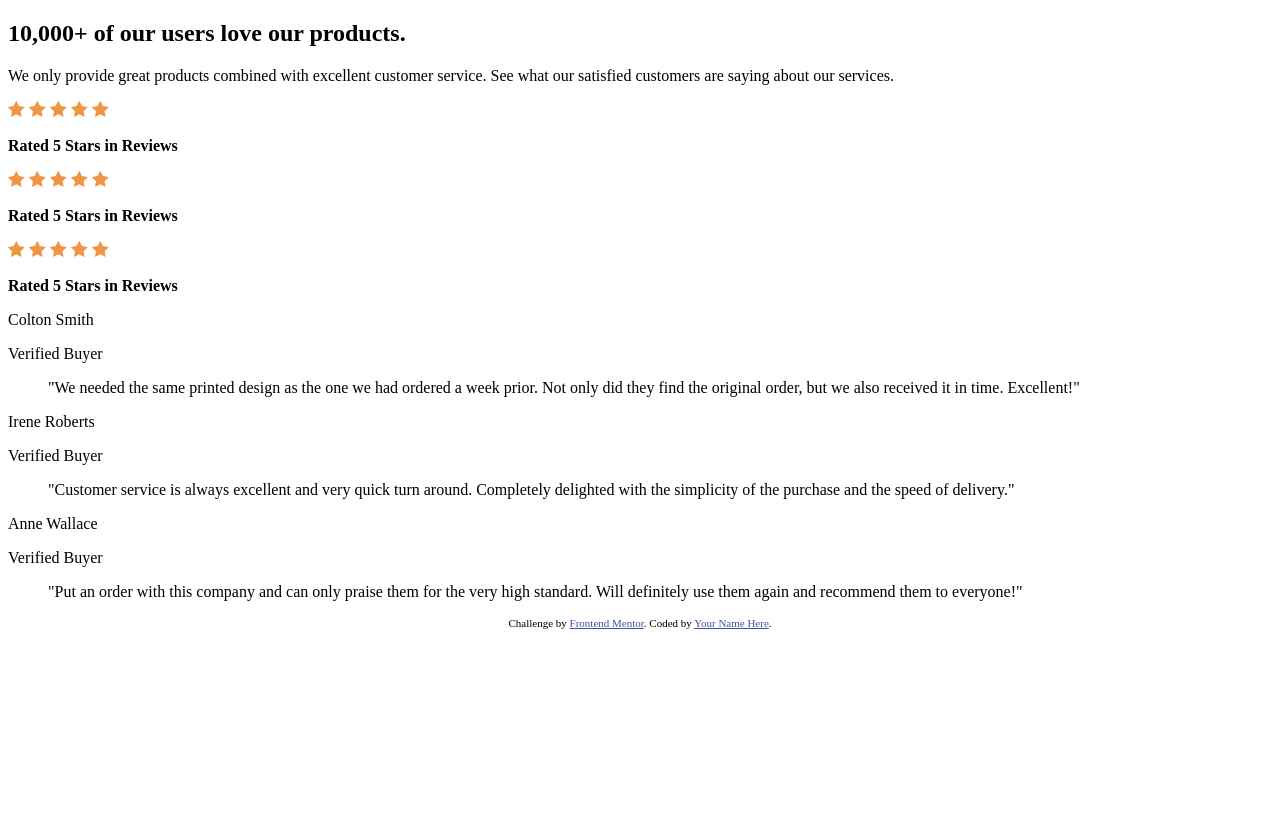
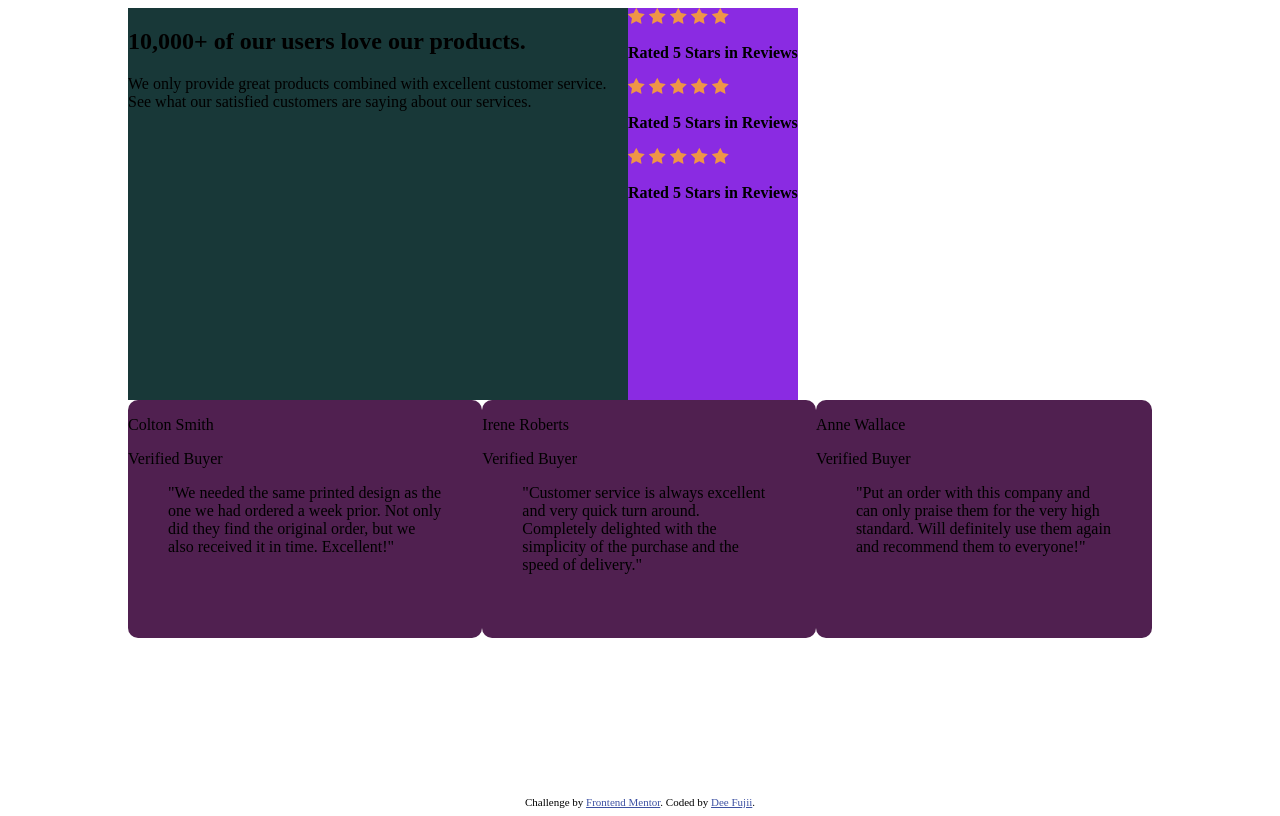
Before and after one commit to OutlawAkorra/Social-Proof-Challenge, a plain HTML site: page index.html in a window 1280 px wide. Drawn offline with Linux system fonts and the light colour scheme.

Commit message:
attempt to commit to branch ownwork  new css

```diff
--- a/index.html
+++ b/index.html
@@ -56,20 +56,20 @@
 
   <!--bottom of page with testimonial blocks-->
   <section class="bottom">
-    <div class="colton">
+    <div class="testi-card">
       <p class="testimonial-name">Colton Smith</p>
       <p class="testimonial-verified">Verified Buyer</p>
       <blockquote>"We needed the same printed design as the one we had ordered a week prior.
         Not only did they find the original order, but we also received it in time.
         Excellent!"</blockquote>
     </div>
-    <div class="irene">
+    <div class="testi-card">
       <p class="testimonial-name">Irene Roberts</p>
       <p class="testimonial-verified">Verified Buyer</p>
       <blockquote>"Customer service is always excellent and very quick turn around. Completely
         delighted with the simplicity of the purchase and the speed of delivery."</blockquote>
     </div>
-    <div class="anne">
+    <div class="testi-card">
       <p class="testimonial-name">Anne Wallace</p>
       <p class="testimonial-verified">Verified Buyer</p>
       <blockquote>"Put an order with this company and can only praise them for the very high
@@ -80,8 +80,9 @@
 
   <div class="attribution">
     Challenge by
-    <a href="https://www.frontendmentor.io?ref=challenge" target="_blank">Frontend Mentor</a>. Coded by <a href="#">Your
-      Name Here</a>.
+    <a href="https://www.frontendmentor.io?ref=challenge" target="_blank">Frontend Mentor</a>. Coded by <a
+      href=www.linkedin.com/in/dee-fujii-440614203">Dee
+      Fujii</a>.
   </div>
 </body>
 
--- a/style.css
+++ b/style.css
@@ -2,14 +2,57 @@
 /// Global /////
 /////////////*/
 
+html {
+      box-sizing: border-box;
+    }
+    *, *:before, *:after {
+      box-sizing: inherit;
+    }
+
+
+body {
+      height: 100vh;
+      display: flex;
+      flex-direction: column;
+      margin-left: 10%;
+      margin-right: 10%;
+
+}
+.top, .bottom {
+      display: flex;
+      flex-direction: row;
+      min-height: 49%;
+
+}
 /* //////////////////
 /// Top of page ////
 ///////////////////*/
 
+.top  {
+
+}
+.info {
+      background-color: rgb(24, 56, 56);
+
+      width: 500px;
+}
+
+.ratings {background-color: blueviolet;
+
+}
+
 /* //////////////////
 /// Bottom of page ////
 ///////////////////*/
+.bottom {
+      flex: 1 1 auto;
+}
 
+.testi-card {
+      background-color: hsl(300, 43%, 22%);
+      height: 60%;
+      border-radius: 10px;
+}
 
 /* //////////////////
 /// footer Stuff ////
```
